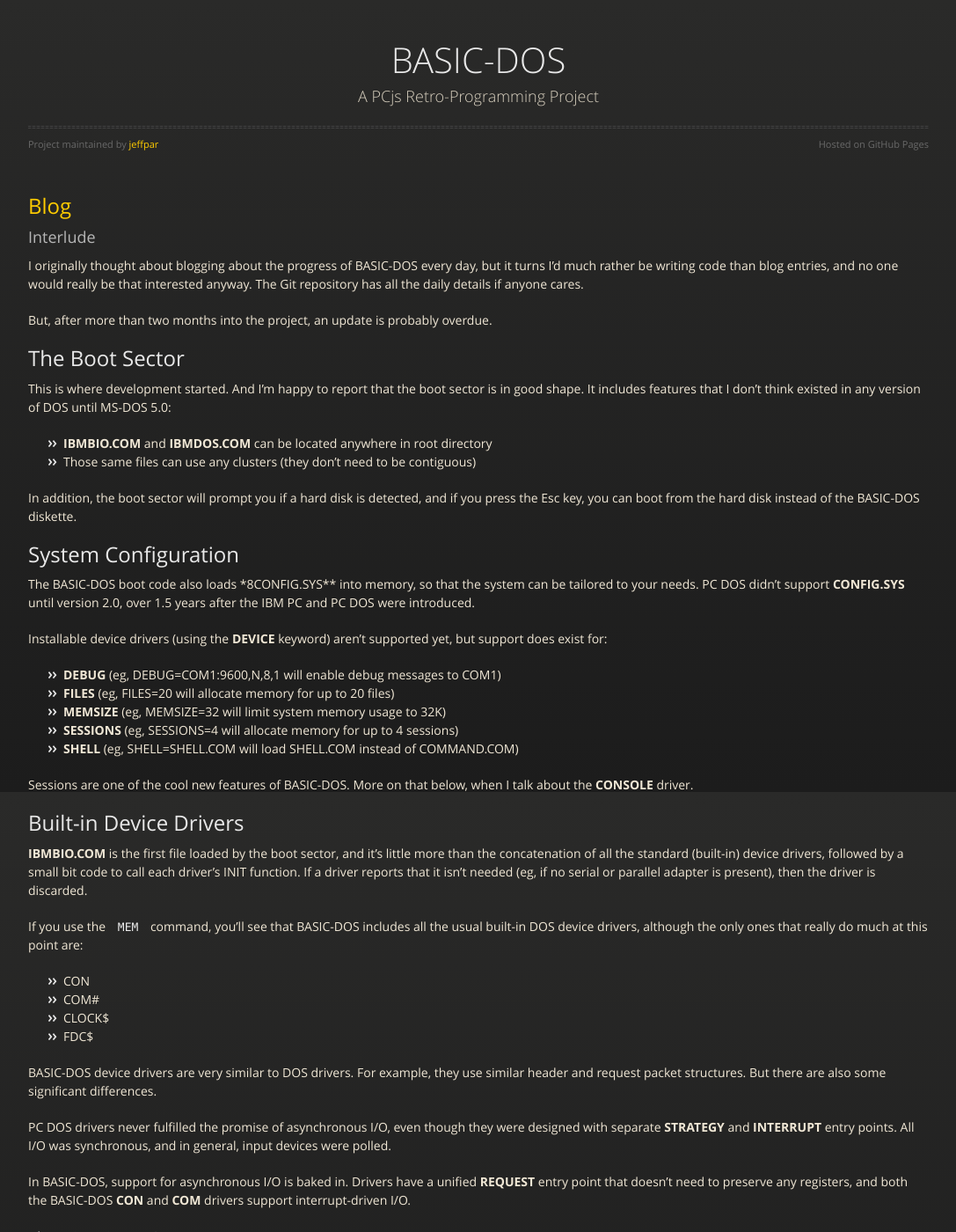
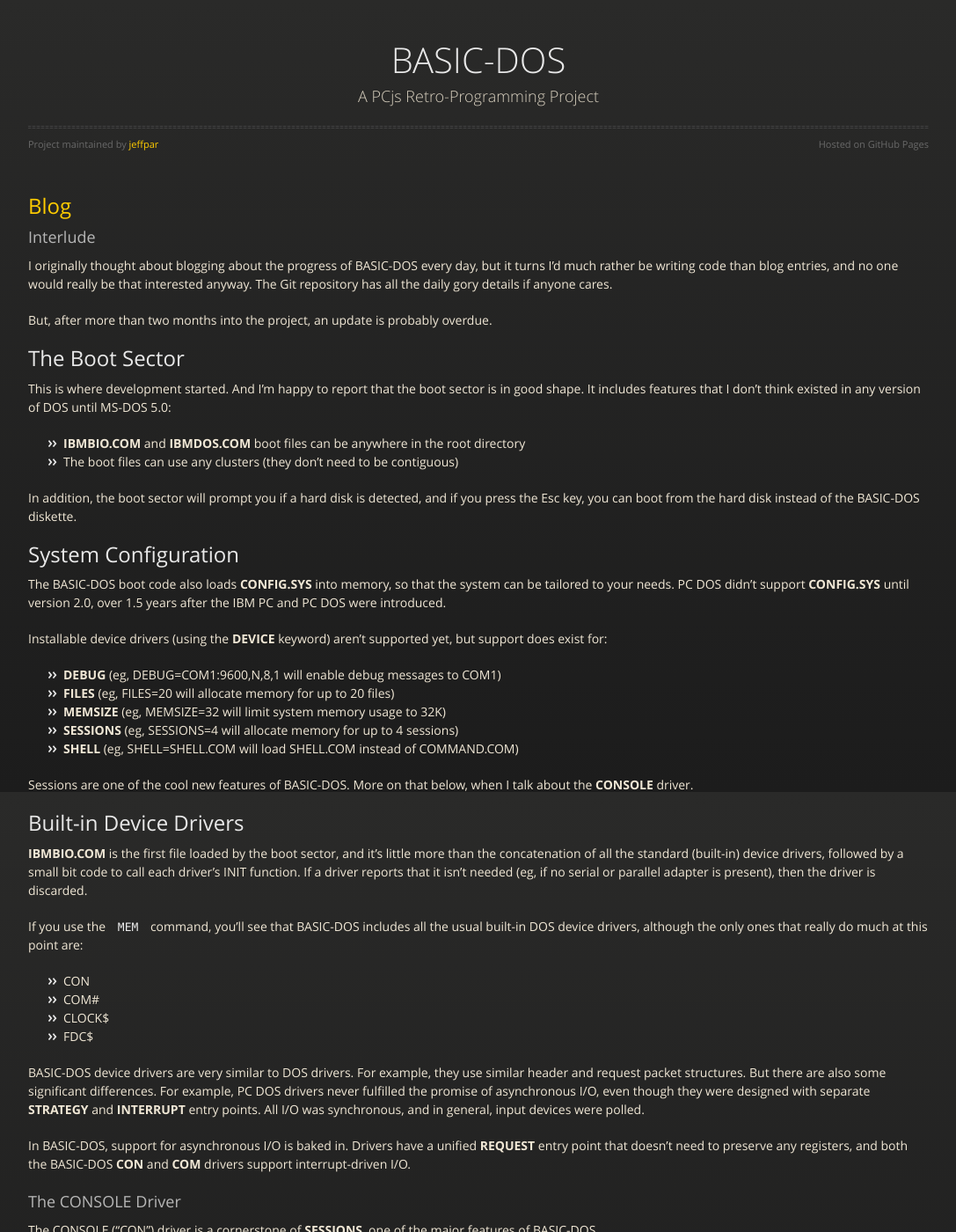
Before and after one commit to jeffpar/basicdos, a Jekyll site: the page built from blog/_posts/2020-07-31-interlude.md, in a window 1280 px wide and 1400 px high. Shown: the whole window at 88% size, without its empty margins (96-1183 px from the left). Built offline with Jekyll 4.4.1, drawn with Linux system fonts in a browser that asks for light colours; some of the changed text lies outside the part shown.

Commit message:
Reorganized config files a bit

```diff
--- a/blog/_posts/2020-07-31-interlude.md
+++ b/blog/_posts/2020-07-31-interlude.md
@@ -5,11 +5,10 @@
 permalink: /maplebar/blog/2020/07/31/
 ---
 
-I originally thought about blogging about the progress
-of BASIC-DOS every day, but it turns I'd much rather be
-writing code than blog entries, and no one would really
-be that interested anyway.  The Git repository has all the
-daily details if anyone cares.
+I originally thought about blogging about the progress of BASIC-DOS every day,
+but it turns I'd much rather be writing code than blog entries, and no one
+would really be that interested anyway.  The Git repository has all the daily
+gory details if anyone cares.
 
 But, after more than two months into the project, an update is probably overdue.
 
@@ -19,8 +18,8 @@
 sector is in good shape.  It includes features that I don't think existed in
 any version of DOS until MS-DOS 5.0:
 
- - **IBMBIO.COM** and **IBMDOS.COM** can be located anywhere in root directory
- - Those same files can use any clusters (they don't need to be contiguous)
+ - **IBMBIO.COM** and **IBMDOS.COM** boot files can be anywhere in the root directory
+ - The boot files can use any clusters (they don't need to be contiguous)
 
 In addition, the boot sector will prompt you if a hard disk is detected, and
 if you press the Esc key, you can boot from the hard disk instead of the
@@ -28,7 +27,7 @@
 
 ## System Configuration
 
-The BASIC-DOS boot code also loads *8CONFIG.SYS** into memory, so that
+The BASIC-DOS boot code also loads **CONFIG.SYS** into memory, so that
 the system can be tailored to your needs.  PC DOS didn't support **CONFIG.SYS**
 until version 2.0, over 1.5 years after the IBM PC and PC DOS were introduced.
 
@@ -63,11 +62,10 @@
 
 BASIC-DOS device drivers are very similar to DOS drivers.  For example,
 they use similar header and request packet structures.  But there are also
-some significant differences.
-
-PC DOS drivers never fulfilled the promise of asynchronous I/O, even though
-they were designed with separate **STRATEGY** and **INTERRUPT** entry points.
-All I/O was synchronous, and in general, input devices were polled.
+some significant differences.  For example, PC DOS drivers never fulfilled
+the promise of asynchronous I/O, even though they were designed with separate
+**STRATEGY** and **INTERRUPT** entry points.  All I/O was synchronous, and
+in general, input devices were polled.
 
 In BASIC-DOS, support for asynchronous I/O is baked in.  Drivers have a
 unified **REQUEST** entry point that doesn't need to preserve any registers,
@@ -219,3 +217,5 @@
 ## The DOS "Kernel"
 
 **IBMDOS.COM** is the second file loaded by the boot code.
+
+More about that component in the next blog post.
```
Also changed, not shown: other parts of blog/_posts/2020-07-31-interlude.md (+8 -8 lines), demos/dev.md (renamed from demos/dev/index.md, +13 -10 lines), demos/dual/index.md (+9 -6 lines), demos/dual/multi/index.md (renamed from demos/dual/multi.md, +6 -0 lines), demos/index.md (+23 -6 lines), gulpfile.js (+5 -5 lines), demos/debugger/index.md (renamed from demos/debugger.md), demos/dual/debugger/index.md (renamed from demos/dual/debugger.md), demos/dual/dev/index.md (renamed from demos/dual/dev.md), demos/dual/multi/debugger/index.md (renamed from demos/dual/multi-debugger.md), software/pcx86/disks/BASIC-DOS1.json, software/pcx86/disks/BASIC-DOS2.json, software/pcx86/disks/BASIC-DOS3.json, software/pcx86/disks/BASIC-DOS4.json, 1 more files, 10 other files.
